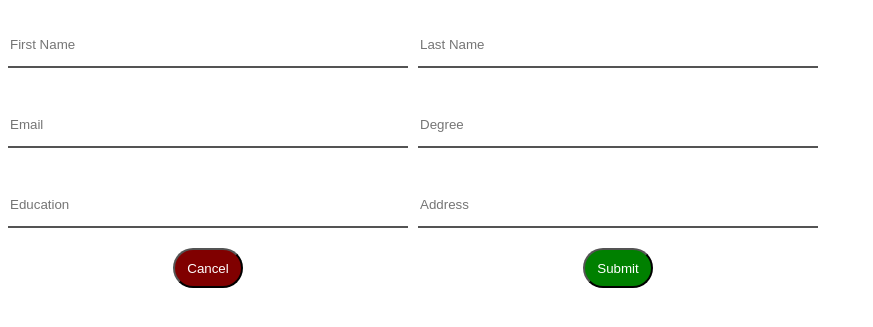
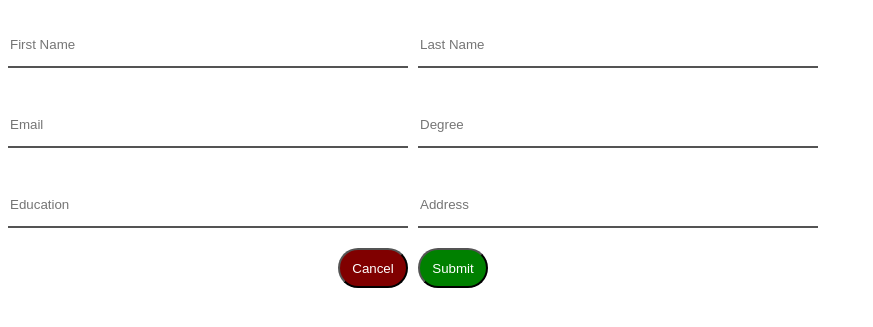
Before and after one commit to Manoj021/django_form_project, a Django app: page / in a window 1280 px wide. Shown: the top 327 px of the page, without its empty margins (0-873 px from the left). Run offline with Django 3.2, Linux system fonts and the light colour scheme.

Commit message:
updated css for buttons

```diff
--- a/FormforTest/static/Form/home.css
+++ b/FormforTest/static/Form/home.css
@@ -15,19 +15,21 @@ form {
 }
 
 input {
-  display: flex;
-  align-content: flex-end;
   height: 40px;
   outline: 0;
   border-width: 0 0 2px;
   border-color: black;
 }
-
-.submit-button {
-  margin: auto;
-  box-sizing: border-box;
+#submit-button {
+  justify-self: start;
+  align-self: center;
+}
+#cancel-button {
+  justify-self: end;
+  align-self: center;
+}
+button {
   display: table-cell;
-  vertical-align: middle;
   position: relative;
   border-radius: 25px;
   color: white;
--- a/FormforTest/templates/Form/home.html
+++ b/FormforTest/templates/Form/home.html
@@ -26,14 +26,11 @@
         placeholder="Education"
       />
       <input type="text" id="address" name="address" placeholder="Address" />
-      <button class="submit-button" style="background-color: #800000">
+
+      <button id="cancel-button" style="background-color: #800000">
         Cancel
       </button>
-      <button
-        class="submit-button"
-        style="background-color: green"
-        formaction=""
-      >
+      <button id="submit-button" style="background-color: green" formaction="">
         Submit
       </button>
     </form>
```
